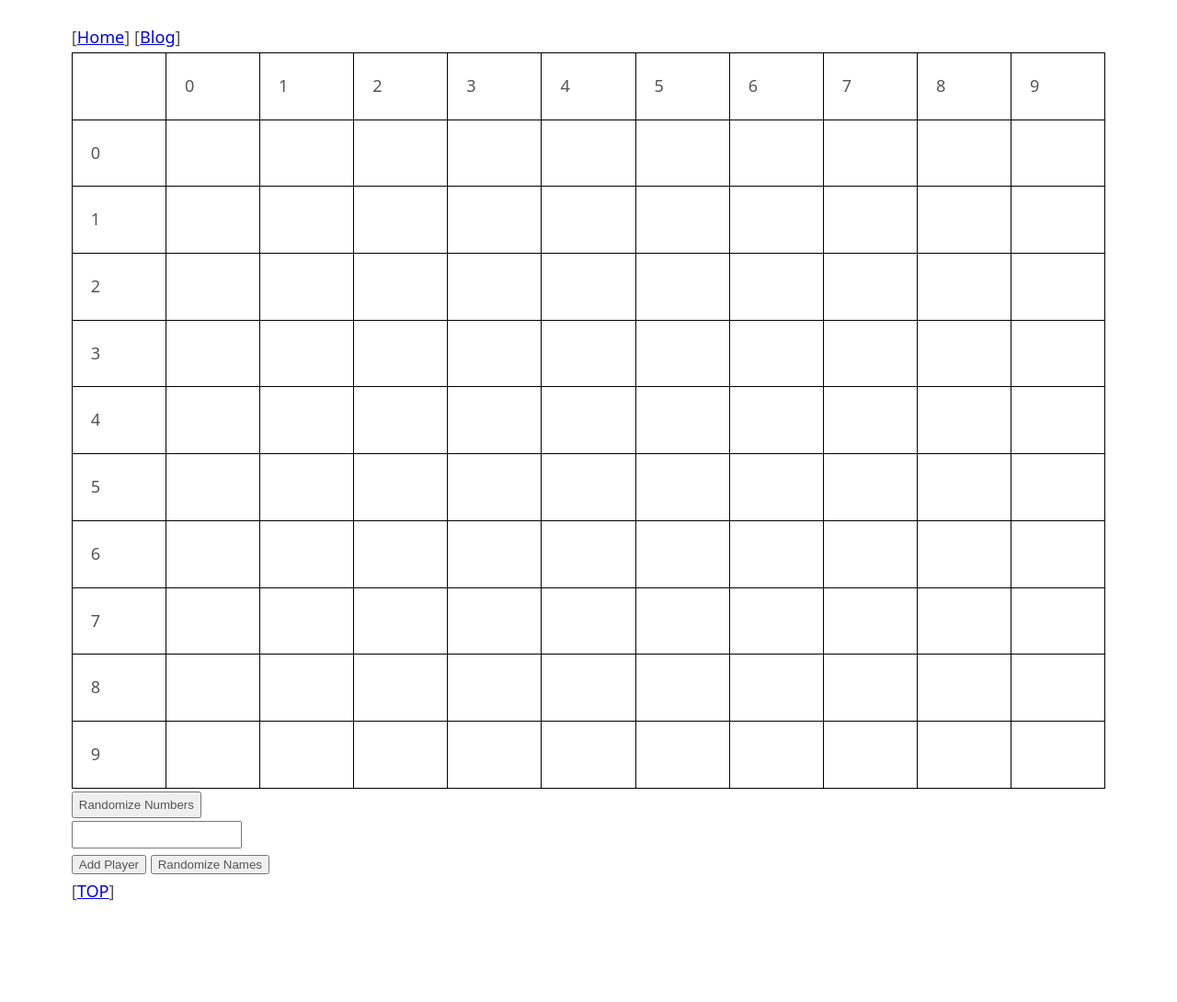
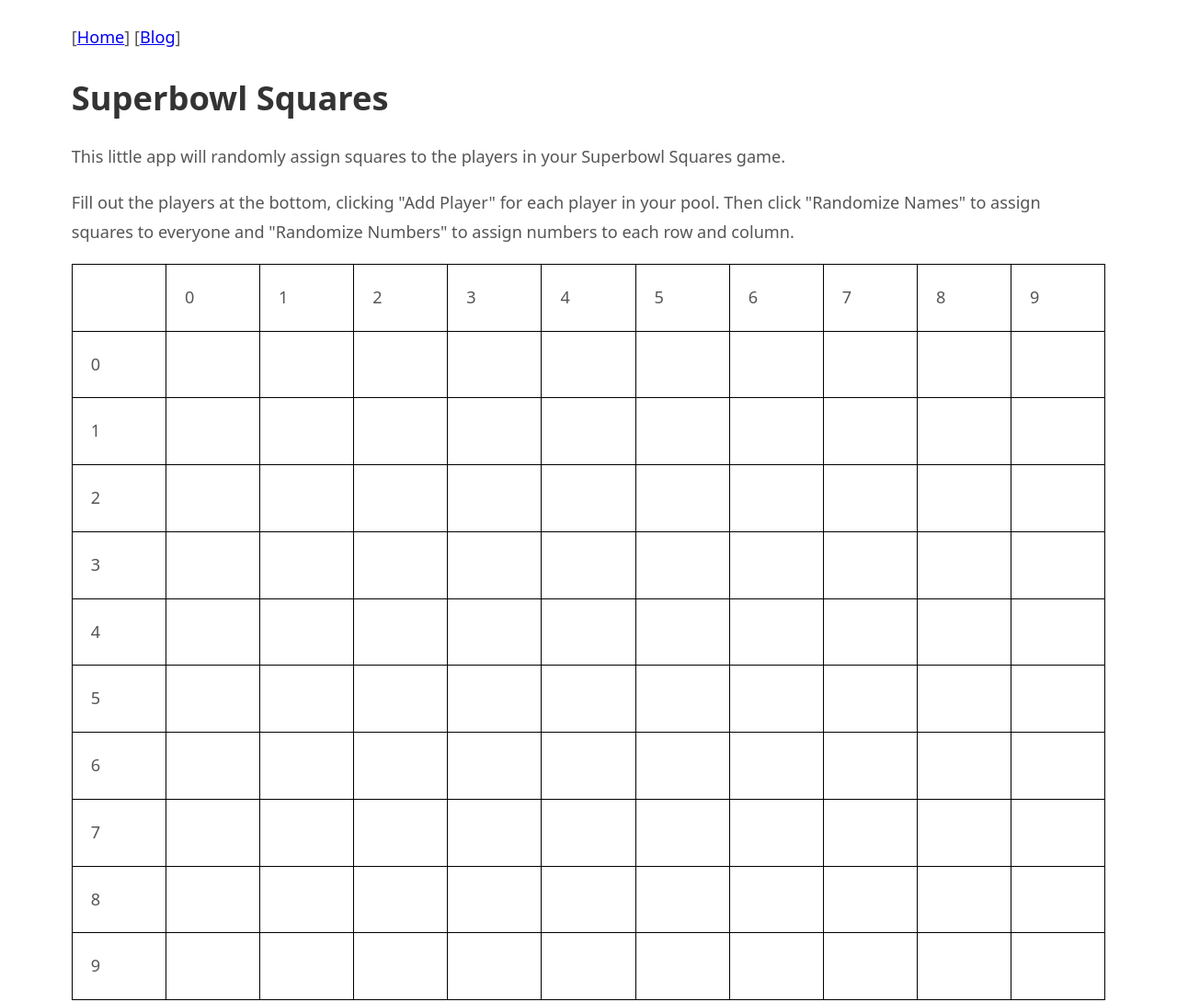
Before and after one commit to ryanbas/ryanbas.github.io, a browser extension: page superbowl/index.html in a window 1280 px wide. Shown: the top 1090 px of the page at 92% size. Before the commit the page ends 1011 px from the top, so only its background shows below. Drawn offline with Linux system fonts and the light colour scheme.

Commit message:
Add title and instructions to superbowl squares

```diff
--- a/superbowl/index.html
+++ b/superbowl/index.html
@@ -12,10 +12,14 @@
         [<a href="/blog/index.html">Blog</a>]
     </nav>
     <body>
-        <table id="squares">
-            <tbody id="squares-tbody"></tbody>
-        </table>
-
+        <h1>Superbowl Squares</h1>
+        <p>This little app will randomly assign squares to the players in your Superbowl Squares game.</p>
+        <p>Fill out the players at the bottom, clicking "Add Player" for each player in your pool. Then click "Randomize Names" to assign squares to everyone and "Randomize Numbers" to assign numbers to each row and column.</p>
+        <div>
+            <table id="squares">
+                <tbody id="squares-tbody"></tbody>
+            </table>
+        </div>
         <div>
             <div>
                 <button id="randomize-numbers" onclick="randomizeNumbers();">Randomize Numbers</button>
```
